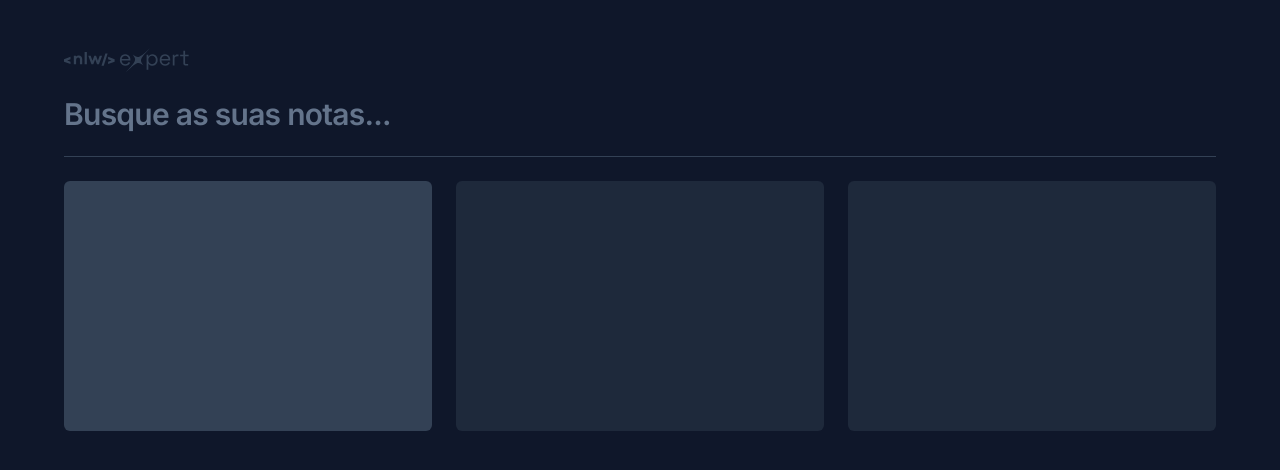
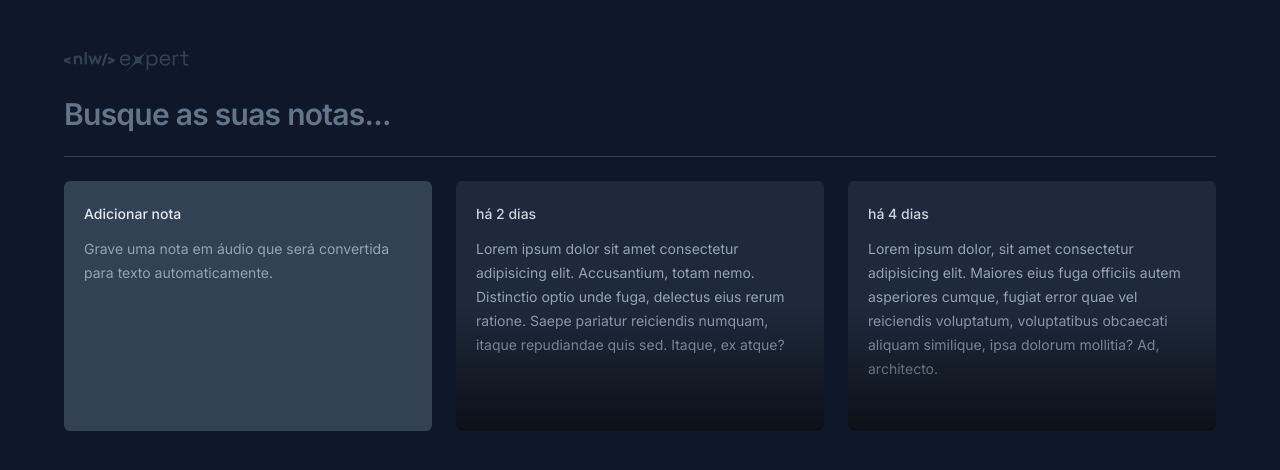
Before and after one commit to pedroGermano/nlw-experts-notes, a React (Vite) app: page / in a window 1280 px wide. Shown: the top 470 px of the page. Built offline with nearby package versions, Linux system fonts and the light colour scheme.

Commit message:
bg background

```diff
--- a/src/App.tsx
+++ b/src/App.tsx
@@ -16,9 +16,36 @@ export function App() {
       <div className="h-px bg-slate-700" />
 
       <div className="grid grid-cols-3 gap-6 auto-rows-[250px]">
-        <div className="rounded-md bg-slate-700"></div>
-        <div className="rounded-md bg-slate-800"></div>
-        <div className="rounded-md bg-slate-800"></div>
+        <div className="p-5 space-y-3 rounded-md bg-slate-700">
+          <span className="text-sm font-medium text-slate-200">
+            Adicionar nota
+          </span>
+          <p className="text-sm leading-6 text-slate-400">
+            Grave uma nota em áudio que será convertida para texto
+            automaticamente.
+          </p>
+        </div>
+        <div className="relative p-5 space-y-3 overflow-hidden rounded-md bg-slate-800">
+          <span className="text-sm font-medium text-slate-300">há 2 dias</span>
+          <p className="text-sm leading-6 text-slate-400">
+            Lorem ipsum dolor sit amet consectetur adipisicing elit.
+            Accusantium, totam nemo. Distinctio optio unde fuga, delectus eius
+            rerum ratione. Saepe pariatur reiciendis numquam, itaque repudiandae
+            quis sed. Itaque, ex atque?
+          </p>
+          <div className="absolute bottom-0 left-0 right-0 h-1/2 bg-gradient-to-t from-black/60 to-black/0" />
+        </div>
+
+        <div className="relative p-5 space-y-3 overflow-hidden rounded-md bg-slate-800">
+          <span className="text-sm font-medium text-slate-300">há 4 dias</span>
+          <p className="text-sm leading-6 text-slate-400">
+            Lorem ipsum dolor, sit amet consectetur adipisicing elit. Maiores
+            eius fuga officiis autem asperiores cumque, fugiat error quae vel
+            reiciendis voluptatum, voluptatibus obcaecati aliquam similique,
+            ipsa dolorum mollitia? Ad, architecto.
+          </p>
+          <div className="absolute bottom-0 left-0 right-0 h-1/2 bg-gradient-to-t from-black/60 to-black/0" />
+        </div>
       </div>
     </div>
   );
```
